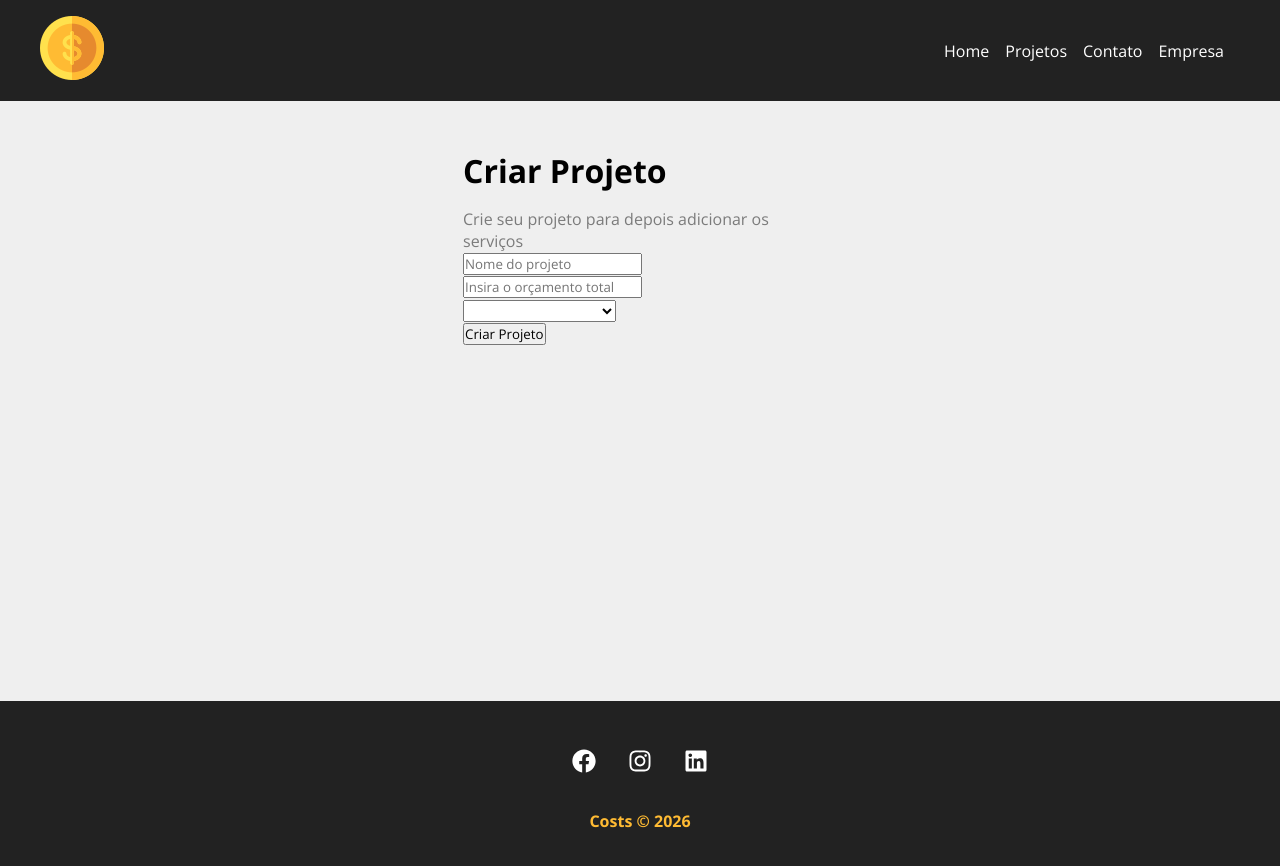
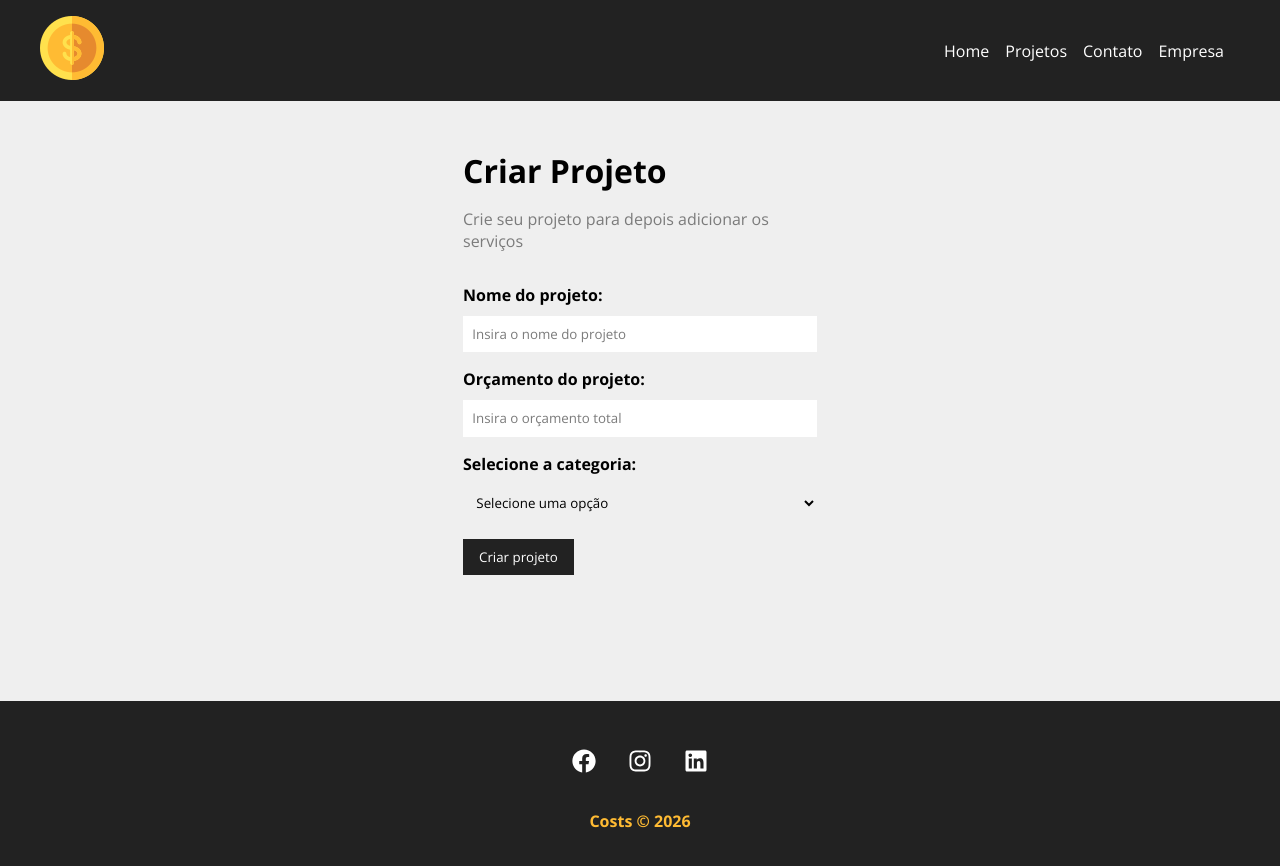
Before and after one commit to pc4ucode/costs, a React (Create React App) app: page /newproject in a window 1280 px wide. Shown: the top 866 px of the page. Built offline with nearby package versions, Linux system fonts and the light colour scheme.

Commit message:
Form componentization

```diff
--- /dev/null
+++ b/src/components/form/Input.js
@@ -0,0 +1,19 @@
+import style from "./Input.module.css";
+
+function Input({ type, text, name, placeholder, handleOnChange, value }) {
+  return (
+    <div className={style.form_control}>
+      <label htmlFor={name}>{text}:</label>
+      <input
+        type={type}
+        id={name}
+        name={name}
+        placeholder={placeholder}
+        onChange={handleOnChange}
+        value={value}
+      />
+    </div>
+  );
+}
+
+export default Input;
--- /dev/null
+++ b/src/components/form/Input.module.css
@@ -0,0 +1,20 @@
+.form_control {
+  display: flex;
+  flex-direction: column;
+  margin-bottom: 1em;
+}
+
+.form_control label {
+  margin-bottom: .6em;
+  font-weight: bold;
+}
+
+.form_control input {
+  padding: .7em;
+  border: none;
+  border-radius: 0px;
+}
+
+.form_control input::placeholder {
+  color: #7b7b7b
+}
--- /dev/null
+++ b/src/components/form/Select.js
@@ -0,0 +1,19 @@
+import styles from "./Select.module.css";
+
+function Select({ text, name, options, handleOnChange, value }) {
+  return (
+    <div className={styles.form_control}>
+      <label htmlFor={name}>{text}:</label>
+      <select name={name} id={name} onChange={handleOnChange} value={value}>
+        <option>Selecione uma opção</option>
+        {/* {options.map((option) => (
+          <option key={option.id} value={option.id}>
+            {option.name}
+          </option>
+        ))} */}
+      </select>
+    </div>
+  );
+}
+
+export default Select;
--- /dev/null
+++ b/src/components/form/Select.module.css
@@ -0,0 +1,16 @@
+.form_control {
+  display: flex;
+  flex-direction: column;
+  margin-bottom: 1em;
+}
+
+.form_control label {
+  margin-bottom: .6em;
+  font-weight: bold;
+}
+
+.form_control select {
+  padding: .7em;
+  border: none;
+  border-radius: 0px;
+}
--- /dev/null
+++ b/src/components/form/SubmitButton.js
@@ -0,0 +1,11 @@
+import styles from "./SubmitButton.module.css";
+
+function SubmitButton({ text }) {
+  return (
+    <div>
+      <button className={styles.btn}>{text}</button>
+    </div>
+  );
+}
+
+export default SubmitButton;
--- /dev/null
+++ b/src/components/form/SubmitButton.module.css
@@ -0,0 +1,13 @@
+.btn {
+  background-color: #222;
+  color: #ffffff;
+  padding: 0.7em 1.2em;
+  text-decoration: none;
+  transition: .5s;
+  cursor: pointer;
+  border: none;
+}
+
+.btn:hover {
+  color: #ffbb33
+}
--- a/src/components/pages/NewProject.js
+++ b/src/components/pages/NewProject.js
@@ -6,7 +6,7 @@
     <div className={style.newproject_container}>
       <h1>Criar Projeto</h1>
       <p>Crie seu projeto para depois adicionar os serviços</p>
-      <ProjectForm />
+      <ProjectForm btnText="Criar projeto" />
     </div>
   );
 }
--- a/src/components/project/ProjectForm.js
+++ b/src/components/project/ProjectForm.js
@@ -1,20 +1,25 @@
-function ProjectForm() {
+import Input from "../form/Input";
+import Select from "../form/Select";
+import SubmitButton from "../form/SubmitButton";
+import styles from "./ProjectForm.module.css";
+
+function ProjectForm({ btnText }) {
   return (
-    <form>
-      <div>
-        <input type="text" placeholder="Nome do projeto" />
-      </div>
-      <div>
-        <input type="number" placeholder="Insira o orçamento total" />
-      </div>
-      <div>
-        <select name="category_id">
-          <option disabled>Selecione a categoria</option>
-        </select>
-      </div>
-      <div>
-        <input type="submit" value="Criar Projeto" />
-      </div>
+    <form className={styles.form}>
+      <Input
+        type="text"
+        text="Nome do projeto"
+        name="name"
+        placeholder="Insira o nome do projeto"
+      />
+      <Input
+        type="number"
+        text="Orçamento do projeto"
+        name="budget"
+        placeholder="Insira o orçamento total"
+      />
+      <Select text="Selecione a categoria" name="category_id" options={[]} />
+      <SubmitButton text={btnText} />
     </form>
   );
 }
--- /dev/null
+++ b/src/components/project/ProjectForm.module.css
@@ -0,0 +1,4 @@
+.form {
+  width: 100%;
+  margin: 2em 0;
+}
```
